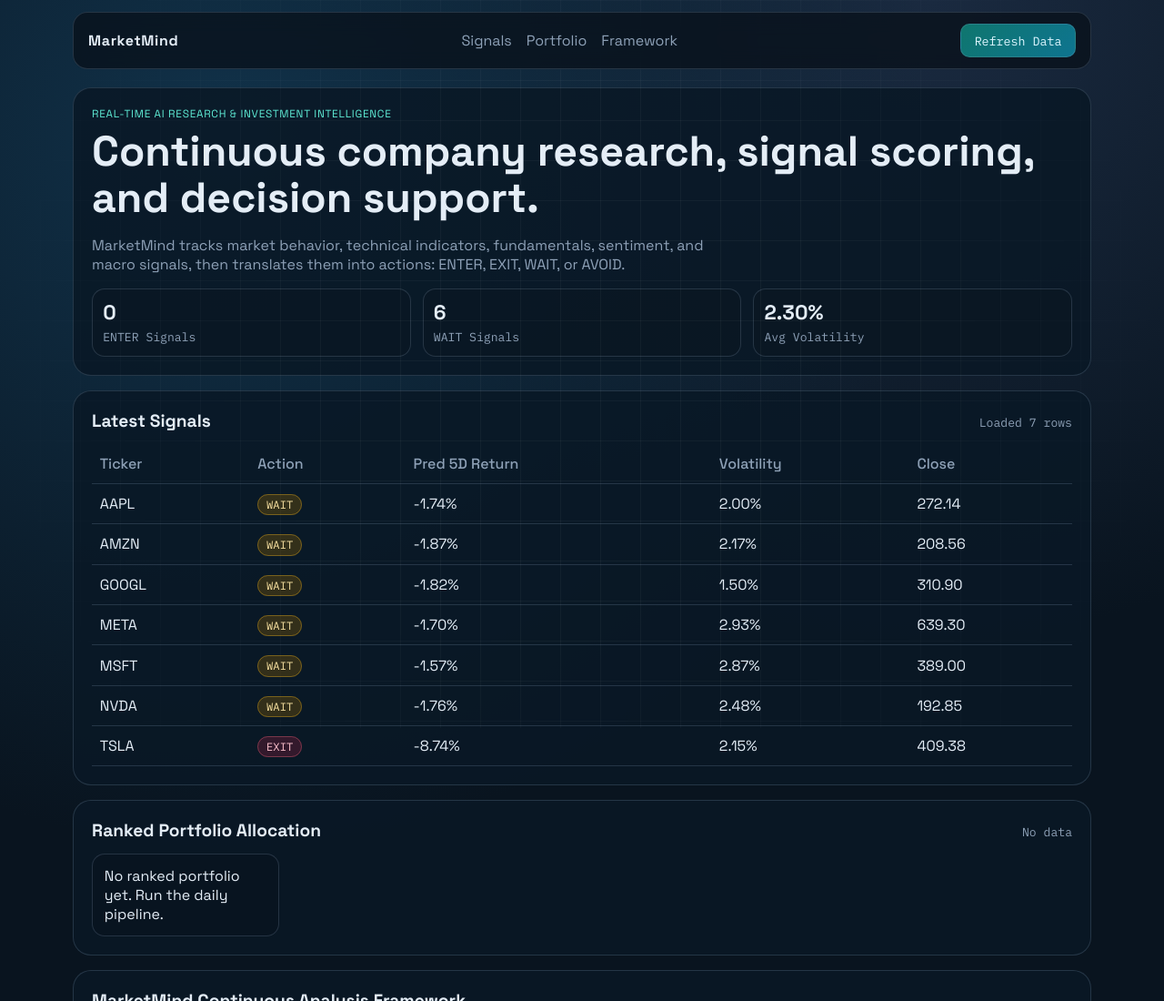
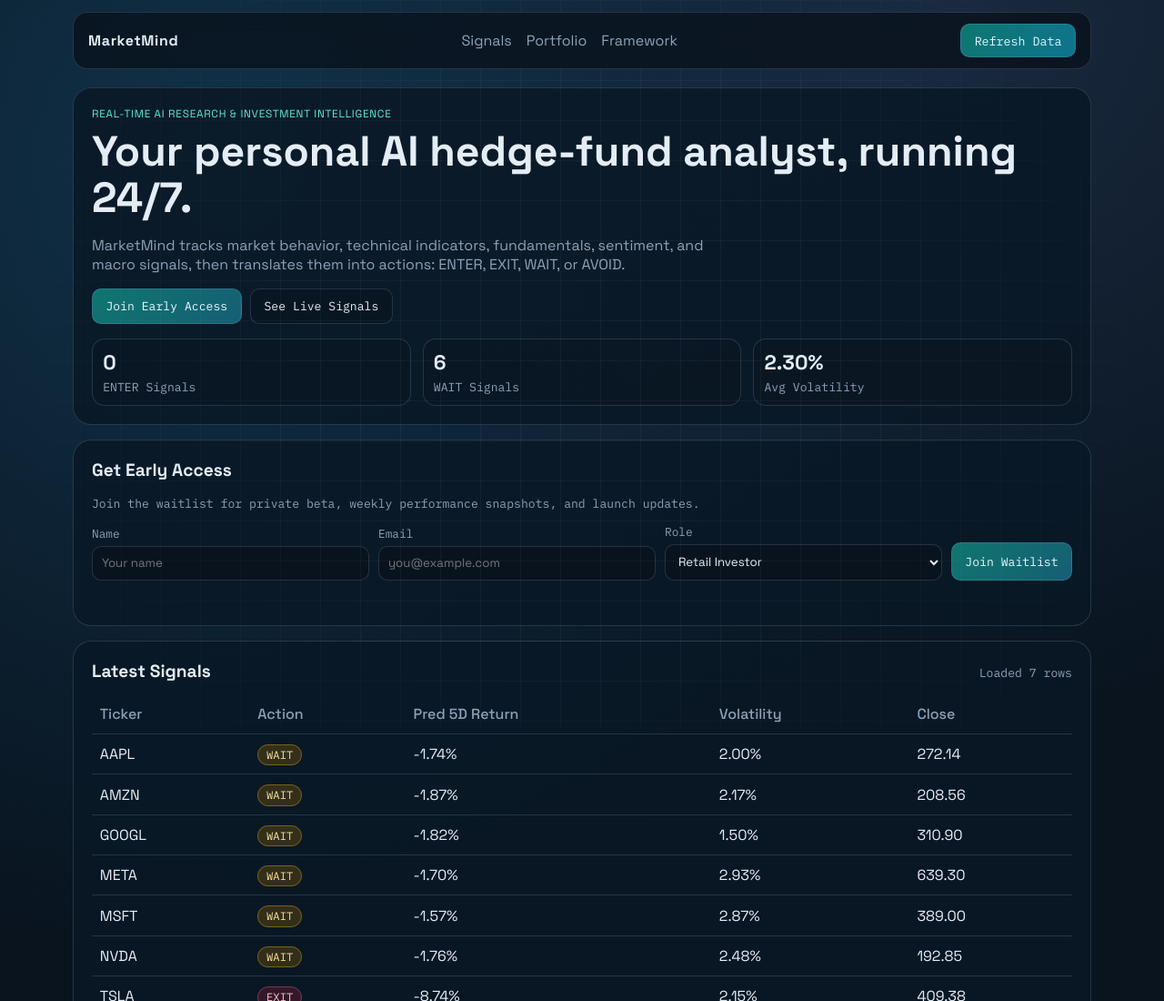
Before and after one commit to veer-rohra/MarketMind, a plain HTML site: page index.html in a window 1280 px wide. Shown: the top 1100 px of the page at 91% size. Drawn offline with Linux system fonts and the light colour scheme.

Commit message:
Add viral landing section, waitlist form, and social share metadata

```diff
--- a/index.html
+++ b/index.html
@@ -4,6 +4,27 @@
     <meta charset="UTF-8" />
     <meta name="viewport" content="width=device-width, initial-scale=1.0" />
     <title>MarketMind | AI Research Intelligence</title>
+    <meta
+      name="description"
+      content="MarketMind is a real-time AI stock research system that tracks market, technical, fundamental, sentiment, and macro signals to output ENTER/EXIT/WAIT/AVOID decisions."
+    />
+    <meta name="theme-color" content="#09141f" />
+    <meta property="og:type" content="website" />
+    <meta property="og:title" content="MarketMind | Real-Time AI Research Intelligence" />
+    <meta
+      property="og:description"
+      content="I built an AI analyst that continuously tracks stock signals and generates ENTER/EXIT/WAIT/AVOID decisions."
+    />
+    <meta property="og:url" content="https://veer-rohra.github.io/MarketMind/" />
+    <meta property="og:image" content="https://veer-rohra.github.io/MarketMind/assets/social/marketmind-preview.png" />
+    <meta property="og:image:alt" content="MarketMind dashboard preview" />
+    <meta name="twitter:card" content="summary_large_image" />
+    <meta name="twitter:title" content="MarketMind | Real-Time AI Research Intelligence" />
+    <meta
+      name="twitter:description"
+      content="24/7 AI stock research engine with actionable ENTER/EXIT/WAIT/AVOID output."
+    />
+    <meta name="twitter:image" content="https://veer-rohra.github.io/MarketMind/assets/social/marketmind-preview.png" />
     <link rel="preconnect" href="https://fonts.googleapis.com" />
     <link rel="preconnect" href="https://fonts.gstatic.com" crossorigin />
     <link href="https://fonts.googleapis.com/css2?family=Space+Grotesk:wght@400;500;700&family=IBM+Plex+Mono:wght@400;500&display=swap" rel="stylesheet" />
@@ -24,11 +45,15 @@
     <main>
       <section class="hero">
         <p class="eyebrow">Real-Time AI Research & Investment Intelligence</p>
-        <h1>Continuous company research, signal scoring, and decision support.</h1>
+        <h1>Your personal AI hedge-fund analyst, running 24/7.</h1>
         <p class="hero-copy">
           MarketMind tracks market behavior, technical indicators, fundamentals, sentiment, and macro signals,
           then translates them into actions: ENTER, EXIT, WAIT, or AVOID.
         </p>
+        <div class="hero-cta">
+          <a class="cta-primary" href="#waitlist">Join Early Access</a>
+          <a class="cta-secondary" href="#signals">See Live Signals</a>
+        </div>
         <div class="hero-metrics">
           <article>
             <h2 id="metricEnter">-</h2>
@@ -43,6 +68,34 @@
             <p>Avg Volatility</p>
           </article>
         </div>
+      </section>
+
+      <section id="waitlist" class="panel waitlist-panel">
+        <div class="panel-head">
+          <h3>Get Early Access</h3>
+          <p>Join the waitlist for private beta, weekly performance snapshots, and launch updates.</p>
+        </div>
+        <form id="waitlistForm" class="waitlist-form">
+          <label>
+            Name
+            <input type="text" id="waitlistName" name="name" placeholder="Your name" required />
+          </label>
+          <label>
+            Email
+            <input type="email" id="waitlistEmail" name="email" placeholder="you@example.com" required />
+          </label>
+          <label>
+            Role
+            <select id="waitlistRole" name="role">
+              <option value="retail-investor">Retail Investor</option>
+              <option value="swing-trader">Swing Trader</option>
+              <option value="analyst">Analyst</option>
+              <option value="founder">Founder / Operator</option>
+            </select>
+          </label>
+          <button type="submit" class="cta-primary form-submit">Join Waitlist</button>
+        </form>
+        <p id="waitlistMessage" class="waitlist-message"></p>
       </section>
 
       <section id="signals" class="panel">
--- a/script.js
+++ b/script.js
@@ -1,5 +1,6 @@
 const SIGNALS_PATH = "marketmind_signals.csv";
 const PORTFOLIO_PATH = "marketmind_portfolio_plan.csv";
+const WAITLIST_ENDPOINT = "";
 
 const els = {
   metricEnter: document.getElementById("metricEnter"),
@@ -10,6 +11,11 @@ const els = {
   portfolioMeta: document.getElementById("portfolioMeta"),
   portfolioCards: document.getElementById("portfolioCards"),
   refreshBtn: document.getElementById("refreshBtn"),
+  waitlistForm: document.getElementById("waitlistForm"),
+  waitlistMessage: document.getElementById("waitlistMessage"),
+  waitlistName: document.getElementById("waitlistName"),
+  waitlistEmail: document.getElementById("waitlistEmail"),
+  waitlistRole: document.getElementById("waitlistRole"),
 };
 
 function parseCsv(text) {
@@ -148,5 +154,52 @@ async function loadDashboard() {
   }
 }
 
+function showWaitlistMessage(text, isError = false) {
+  els.waitlistMessage.textContent = text;
+  els.waitlistMessage.style.color = isError ? "#fb7185" : "#5eead4";
+}
+
+async function submitWaitlist(formData) {
+  if (!WAITLIST_ENDPOINT) {
+    const entry = {
+      name: formData.get("name"),
+      email: formData.get("email"),
+      role: formData.get("role"),
+      timestamp: new Date().toISOString(),
+    };
+    const existing = JSON.parse(localStorage.getItem("marketmind_waitlist") || "[]");
+    existing.push(entry);
+    localStorage.setItem("marketmind_waitlist", JSON.stringify(existing));
+    return;
+  }
+
+  const response = await fetch(WAITLIST_ENDPOINT, {
+    method: "POST",
+    headers: { "Content-Type": "application/json" },
+    body: JSON.stringify({
+      name: formData.get("name"),
+      email: formData.get("email"),
+      role: formData.get("role"),
+      source: "marketmind-site",
+    }),
+  });
+  if (!response.ok) {
+    throw new Error("Waitlist submission failed");
+  }
+}
+
+async function onWaitlistSubmit(event) {
+  event.preventDefault();
+  const formData = new FormData(els.waitlistForm);
+  try {
+    await submitWaitlist(formData);
+    showWaitlistMessage("You are on the waitlist. Watch your inbox for private beta access.");
+    els.waitlistForm.reset();
+  } catch (err) {
+    showWaitlistMessage("Could not submit right now. Try again in a minute.", true);
+  }
+}
+
 els.refreshBtn.addEventListener("click", loadDashboard);
+els.waitlistForm.addEventListener("submit", onWaitlistSubmit);
 loadDashboard();
--- a/styles.css
+++ b/styles.css
@@ -121,6 +121,37 @@ h1 {
   max-width: 68ch;
 }
 
+.hero-cta {
+  display: flex;
+  flex-wrap: wrap;
+  gap: 0.6rem;
+  margin-top: 0.8rem;
+}
+
+.cta-primary,
+.cta-secondary {
+  display: inline-flex;
+  align-items: center;
+  justify-content: center;
+  text-decoration: none;
+  padding: 0.62rem 0.9rem;
+  border-radius: 10px;
+  border: 1px solid var(--line);
+  font-family: "IBM Plex Mono", monospace;
+  font-size: 0.82rem;
+  cursor: pointer;
+}
+
+.cta-primary {
+  background: linear-gradient(135deg, #0f766e, #155e75);
+  color: #e8fbff;
+}
+
+.cta-secondary {
+  background: rgba(9, 20, 32, 0.65);
+  color: var(--text);
+}
+
 .hero-metrics {
   margin-top: 1rem;
   display: grid;
@@ -165,6 +196,48 @@ h1 {
   color: var(--muted);
   font-size: 0.82rem;
   font-family: "IBM Plex Mono", monospace;
+}
+
+.waitlist-panel .panel-head {
+  flex-direction: column;
+  align-items: flex-start;
+}
+
+.waitlist-form {
+  margin-top: 0.85rem;
+  display: grid;
+  grid-template-columns: repeat(3, minmax(0, 1fr)) auto;
+  gap: 0.65rem;
+  align-items: end;
+}
+
+.waitlist-form label {
+  display: grid;
+  gap: 0.3rem;
+  font-size: 0.8rem;
+  color: var(--muted);
+  font-family: "IBM Plex Mono", monospace;
+}
+
+.waitlist-form input,
+.waitlist-form select {
+  border: 1px solid var(--line);
+  background: rgba(8, 18, 28, 0.75);
+  color: var(--text);
+  border-radius: 10px;
+  padding: 0.6rem 0.62rem;
+  font-family: "Space Grotesk", sans-serif;
+}
+
+.form-submit {
+  min-height: 42px;
+}
+
+.waitlist-message {
+  min-height: 1.2rem;
+  margin: 0.6rem 0 0;
+  color: var(--accent);
+  font-size: 0.84rem;
 }
 
 .table-wrap {
@@ -305,4 +378,8 @@ code {
   .hero-metrics {
     grid-template-columns: 1fr;
   }
+
+  .waitlist-form {
+    grid-template-columns: 1fr;
+  }
 }
```
Also changed, not shown: assets/social/marketmind-preview.png (added).
